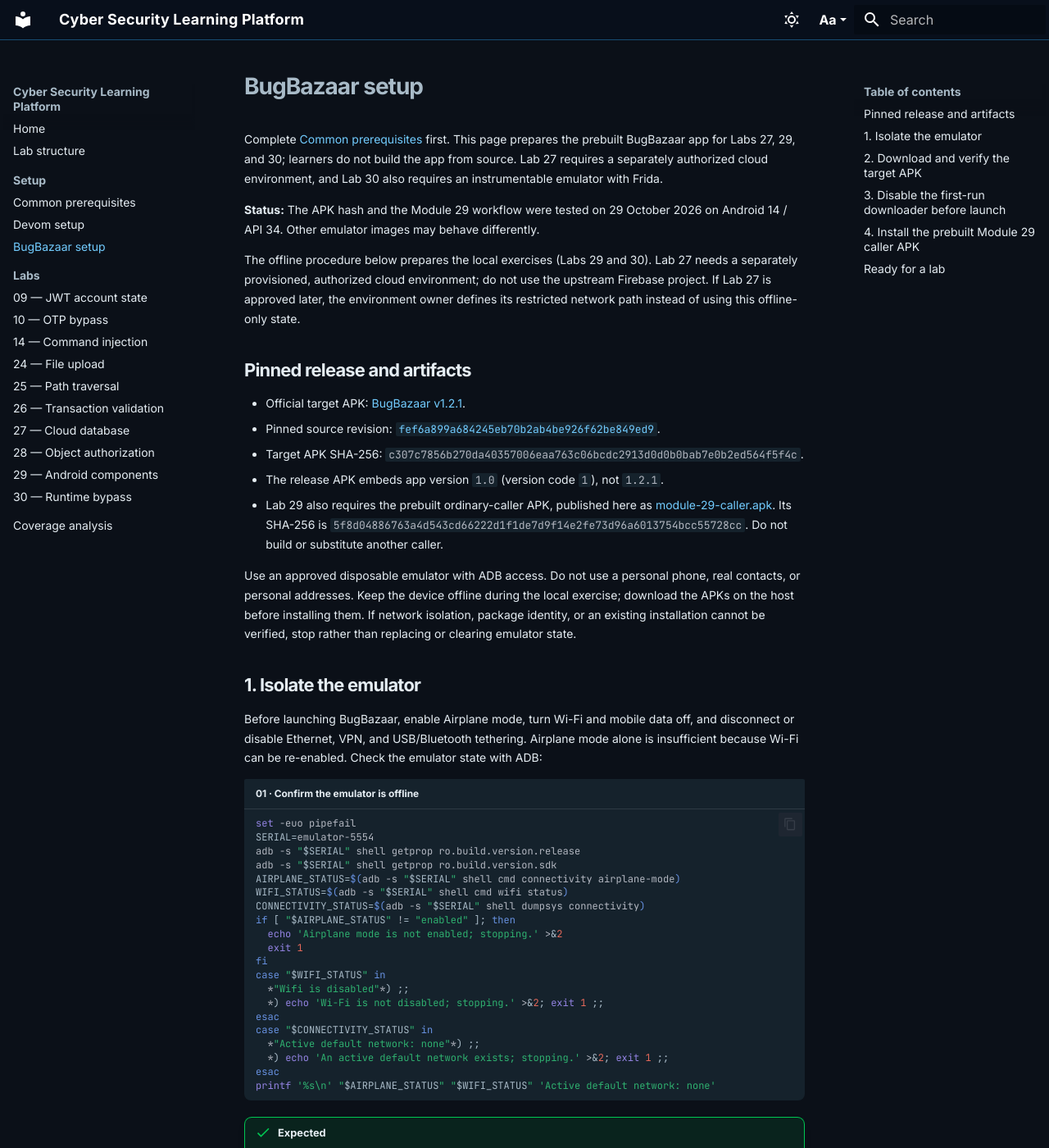
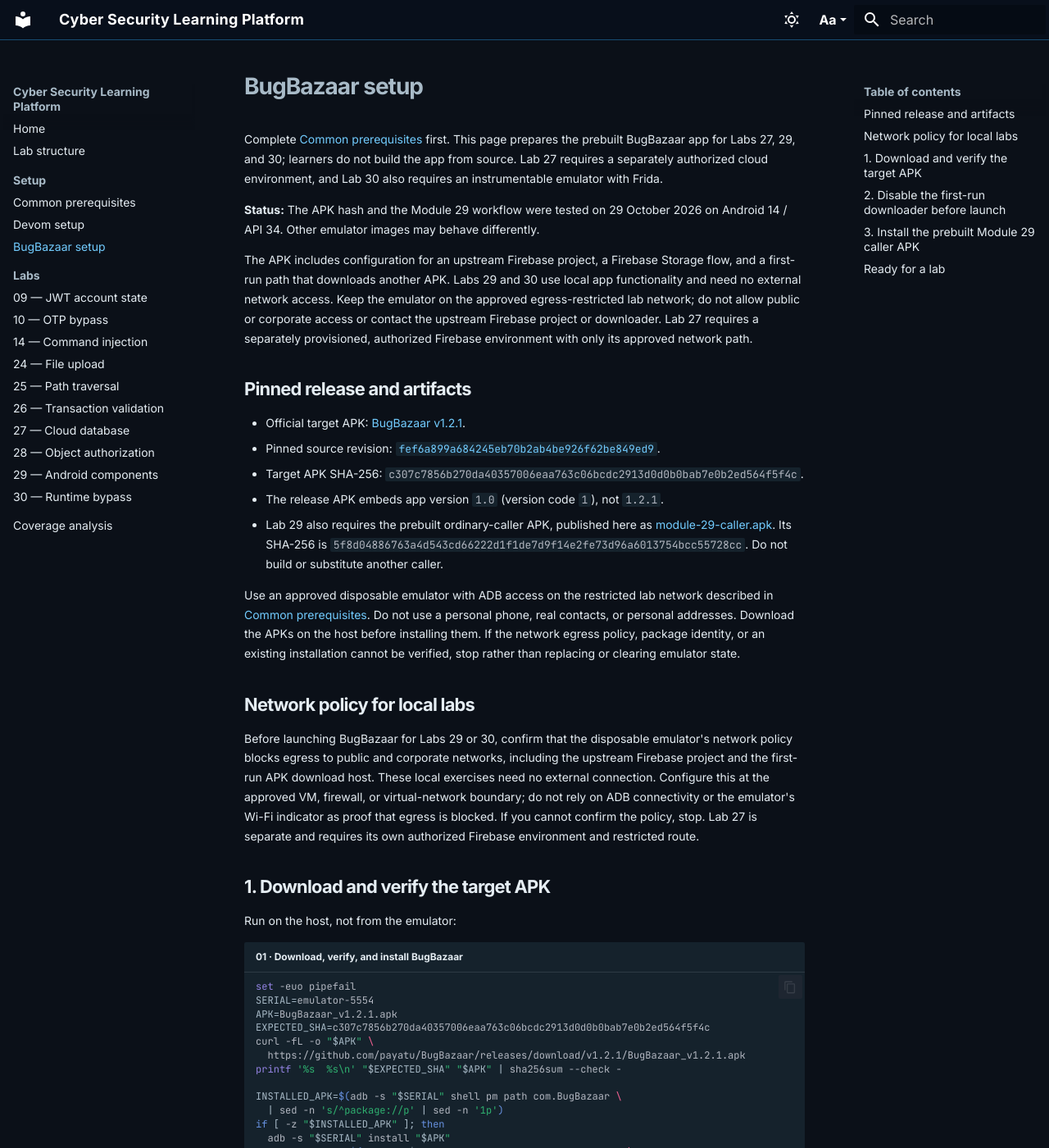
Before and after one commit to azharfatrr/Cyber-Security-Learning-Platform, an MkDocs documentation site: the page built from docs/02-bugbazaar-setup.md, in a window 1280 px wide and 1400 px high. Shown: the whole window at 82% size. Built offline with MkDocs 1.6.1 and Material for MkDocs 9.7.7, drawn with Linux system fonts in a browser that asks for light colours; some of the changed text lies outside the part shown.

Commit message:
Align target network isolation guidance

````diff
--- a/docs/01-devom-setup.md
+++ b/docs/01-devom-setup.md
@@ -9,7 +9,7 @@
 Use the reviewed [Devom revision](https://github.com/memohk/Devom/tree/af4290ce8d2178765bfc2bd96cf233f6d3d03161): `af4290ce8d2178765bfc2bd96cf233f6d3d03161`. This checkout contains `server.py`, `requirements.txt`, and the prebuilt `Dvom.apk` at its root. Python dependencies in `requirements.txt` are not version-pinned. Python 3.12 matches the pinned Dockerfile; the tested loopback run used Python 3.14 with Flask 3.1.3.
 
 !!! danger "Run only in an isolated disposable lab"
-    The pinned server starts Flask with `debug=True`, binds to `0.0.0.0`, and enables an ad-hoc TLS certificate. The debug server can expose sensitive server internals and is reachable on every host interface unless the host firewall restricts it. Use a disposable VM with an approved firewall and network policy. Do not run this service on a personal workstation with sensitive files, or expose it to public or corporate networks.
+    The pinned server starts Flask with `debug=True`, binds to `0.0.0.0`, and enables an ad-hoc TLS certificate. The debug server can expose sensitive server internals and is reachable on every host interface unless the host firewall restricts it. Use a disposable VM with an approved firewall. Restrict network egress, block public and corporate access, and allow only the local host/emulator path required by the selected lab. Do not run this service on a personal workstation with sensitive files.
 
 The server uses HTTPS with a generated, ad-hoc certificate. Certificate trust and the prebuilt Android app's behavior with that certificate depend on your environment. Do not switch to HTTP or disable certificate checks globally just to make a connection work; if the client rejects the certificate, use the API workflow in the labs or stop.
 
--- a/docs/02-bugbazaar-setup.md
+++ b/docs/02-bugbazaar-setup.md
@@ -4,7 +4,7 @@
 
 **Status:** The APK hash and the Module 29 workflow were tested on 29 October 2026 on Android 14 / API 34. Other emulator images may behave differently.
 
-The offline procedure below prepares the local exercises (Labs 29 and 30). Lab 27 needs a separately provisioned, authorized cloud environment; do not use the upstream Firebase project. If Lab 27 is approved later, the environment owner defines its restricted network path instead of using this offline-only state.
+The APK includes configuration for an upstream Firebase project, a Firebase Storage flow, and a first-run path that downloads another APK. Labs 29 and 30 use local app functionality and need no external network access. Keep the emulator on the approved egress-restricted lab network; do not allow public or corporate access or contact the upstream Firebase project or downloader. Lab 27 requires a separately provisioned, authorized Firebase environment with only its approved network path.
 
 ## Pinned release and artifacts
 
@@ -14,43 +14,17 @@
 - The release APK embeds app version `1.0` (version code `1`), not `1.2.1`.
 - Lab 29 also requires the prebuilt ordinary-caller APK, published here as [module-29-caller.apk](assets/apk/module-29-caller.apk). Its SHA-256 is `5f8d04886763a4d543cd66222d1f1de7d9f14e2fe73d96a6013754bcc55728cc`. Do not build or substitute another caller.
 
-Use an approved disposable emulator with ADB access. Do not use a personal phone, real contacts, or personal addresses. Keep the device offline during the local exercise; download the APKs on the host before installing them. If network isolation, package identity, or an existing installation cannot be verified, stop rather than replacing or clearing emulator state.
+Use an approved disposable emulator with ADB access on the restricted lab network described in [Common prerequisites](00-common-setup.md). Do not use a personal phone, real contacts, or personal addresses. Download the APKs on the host before installing them. If the network egress policy, package identity, or an existing installation cannot be verified, stop rather than replacing or clearing emulator state.
 
-## 1. Isolate the emulator
+## Network policy for local labs
 
-Before launching BugBazaar, enable Airplane mode, turn Wi-Fi and mobile data off, and disconnect or disable Ethernet, VPN, and USB/Bluetooth tethering. Airplane mode alone is insufficient because Wi-Fi can be re-enabled. Check the emulator state with ADB:
+Before launching BugBazaar for Labs 29 or 30, confirm that the disposable emulator's network policy blocks egress to public and corporate networks, including the upstream Firebase project and the first-run APK download host. These local exercises need no external connection. Configure this at the approved VM, firewall, or virtual-network boundary; do not rely on ADB connectivity or the emulator's Wi-Fi indicator as proof that egress is blocked. If you cannot confirm the policy, stop. Lab 27 is separate and requires its own authorized Firebase environment and restricted route.
 
-```bash title="01 · Confirm the emulator is offline"
-set -euo pipefail
-SERIAL=emulator-5554
-adb -s "$SERIAL" shell getprop ro.build.version.release
-adb -s "$SERIAL" shell getprop ro.build.version.sdk
-AIRPLANE_STATUS=$(adb -s "$SERIAL" shell cmd connectivity airplane-mode)
-WIFI_STATUS=$(adb -s "$SERIAL" shell cmd wifi status)
-CONNECTIVITY_STATUS=$(adb -s "$SERIAL" shell dumpsys connectivity)
-if [ "$AIRPLANE_STATUS" != "enabled" ]; then
-  echo 'Airplane mode is not enabled; stopping.' >&2
-  exit 1
-fi
-case "$WIFI_STATUS" in
-  *"Wifi is disabled"*) ;;
-  *) echo 'Wi-Fi is not disabled; stopping.' >&2; exit 1 ;;
-esac
-case "$CONNECTIVITY_STATUS" in
-  *"Active default network: none"*) ;;
-  *) echo 'An active default network exists; stopping.' >&2; exit 1 ;;
-esac
-printf '%s\n' "$AIRPLANE_STATUS" "$WIFI_STATUS" 'Active default network: none'
-```
+## 1. Download and verify the target APK
 
-!!! success "Expected"
-    Android reports airplane mode `enabled`, `Wifi is disabled`, and `Active default network: none`. Also verify in Quick Settings that mobile data is off and no other transport, VPN, or tethering is connected. Stop if any check fails or isolation cannot be confirmed. If ADB disconnects while changing network state, reconnect to the same existing emulator; do not wipe or reset it. Substitute the serial shown by `adb devices -l` if it differs from `emulator-5554`.
+Run on the host, not from the emulator:
 
-## 2. Download and verify the target APK
-
-Run on the host, not on the offline emulator:
-
-```bash title="02 · Download, verify, and install BugBazaar"
+```bash title="01 · Download, verify, and install BugBazaar"
 set -euo pipefail
 SERIAL=emulator-5554
 APK=BugBazaar_v1.2.1.apk
@@ -81,11 +55,11 @@
 !!! success "Expected"
     The downloaded APK hash matches, the installed APK hash is identical, and package metadata reports version name `1.0` / version code `1`. A checksum, ADB, or installation error stops this procedure. If a pre-existing installation does not match, do not replace, uninstall, or clear it; use a fresh disposable emulator. Package metadata alone cannot distinguish this release from older versions.
 
-## 3. Disable the first-run downloader before launch
+## 2. Disable the first-run downloader before launch
 
 This debug APK's first-run path can download another APK from GitHub. Preserve existing preferences: if `MyAppPreferences.xml` already exists, accept it only if it already contains `isFirstRun=false`; otherwise stop without changing it. Create the small guard only when the file is absent:
 
-```bash title="03 · Set the first-run download guard"
+```bash title="02 · Set the first-run download guard"
 set -euo pipefail
 SERIAL=emulator-5554
 adb -s "$SERIAL" shell "run-as com.BugBazaar sh -c 'if [ -e shared_prefs/MyAppPreferences.xml ]; then grep -Fq \"name=\\\"isFirstRun\\\" value=\\\"false\\\"\" shared_prefs/MyAppPreferences.xml || { echo \"Existing preferences do not have isFirstRun=false; stopping without changes.\" >&2; exit 1; }; else mkdir -p shared_prefs && printf \"%s\\\\n\" \"<map>\" \"<boolean name=\\\"isFirstRun\\\" value=\\\"false\\\" />\" \"</map>\" > shared_prefs/MyAppPreferences.xml; fi'"
@@ -96,13 +70,13 @@
 !!! success "Expected"
     The output contains `<boolean name="isFirstRun" value="false" />`. If `run-as` fails or the value is not `false`, stop; do not launch the app. Existing preferences are never overwritten. In the absent-file case this creates only the first-run guard; it does not modify the database.
 
-## 4. Install the prebuilt Module 29 caller APK
+## 3. Install the prebuilt Module 29 caller APK
 
 The caller is a separate ordinary app with its own package and UID. Download the published [module-29-caller.apk](assets/apk/module-29-caller.apk) on the host during setup. Install and verify it now, but do not launch it until Lab 29 has created or confirmed its synthetic marker record.
 
-Save the downloaded `module-29-caller.apk` in the current host working directory before running the command block. Keep the emulator offline; download or copy the artifact on the host.
+Save the downloaded `module-29-caller.apk` in the current host working directory before running the command block. Download or copy the artifact on the host, not from the emulator.
 
-```bash title="04 · Verify and install the caller APK"
+```bash title="03 · Verify and install the caller APK"
 set -euo pipefail
 SERIAL=emulator-5554
 CALLER_APK=module-29-caller.apk
@@ -134,4 +108,4 @@
 
 ## Ready for a lab
 
-BugBazaar is ready only when the target APK and, for Lab 29, the caller APK match their expected hashes, the first-run guard reads back correctly, and the emulator's offline state is confirmed. Return to the selected lab for scenario-specific accounts, data, and exercise steps. BugBazaar setup alone does not satisfy Lab 27's cloud authorization requirements or replace Lab 30's Frida prerequisites.
+BugBazaar is ready for Labs 29–30 only when the target APK and, for Lab 29, the caller APK match their expected hashes, the first-run guard reads back correctly, and the restricted egress policy is confirmed. Return to the selected lab for scenario-specific accounts, data, and exercise steps. BugBazaar setup alone does not satisfy Lab 27's cloud authorization requirements or replace Lab 30's Frida prerequisites.
--- a/docs/29-components.md
+++ b/docs/29-components.md
@@ -16,7 +16,7 @@
 
 ## Before you begin
 
-Complete [Common prerequisites](00-common-setup.md) and [BugBazaar setup](02-bugbazaar-setup.md). Install and verify BugBazaar and the prebuilt caller app before starting. Use an approved disposable emulator and keep it offline. Do not build either app or use a personal phone, real contacts, or personal addresses.
+Complete [Common prerequisites](00-common-setup.md) and [BugBazaar setup](02-bugbazaar-setup.md). Install and verify BugBazaar and the prebuilt caller app before starting. Use an approved disposable emulator on the egress-restricted lab network. Do not build either app or use a personal phone, real contacts, or personal addresses.
 
 ## Tools needed
 
@@ -54,7 +54,7 @@
 
 Record BugBazaar's UID. It varies by emulator; you will compare it with the caller's UID in Step 3.
 
-If the emulator is missing, unauthorized, or either package has no `package:` path, stop. Do not wipe or reset the emulator. Confirm it remains offline as described in BugBazaar setup.
+If the emulator is missing, unauthorized, or either package has no `package:` path, stop. Do not wipe or reset the emulator. Confirm its egress restrictions as described in BugBazaar setup.
 
 ### 2. Find or create the synthetic address
 
--- a/docs/30-runtime-bypass.md
+++ b/docs/30-runtime-bypass.md
@@ -18,7 +18,7 @@
 
 ## Guided walkthrough
 
-You will use the host terminal, the Android emulator, and JADX. ADB commands go in the host terminal, not in the emulator. Keep the emulator offline as described in [BugBazaar setup](02-bugbazaar-setup.md), and use only the synthetic PIN prepared for this lab.
+You will use the host terminal, the Android emulator, and JADX. ADB commands go in the host terminal, not in the emulator. Keep the emulator on the egress-restricted lab network described in [BugBazaar setup](02-bugbazaar-setup.md), and use only the synthetic PIN prepared for this lab.
 
 !!! warning "Check the versions before you attach"
     The tested setup used Frida 17.4.2 on an x86_64 Android 14 / API 34 emulator. Confirm that your Frida client and the emulator's Frida server report the same version before you start.
````
Also changed, not shown: docs/00-common-setup.md (+1 -1 lines), docs/27-cloud-database.md (+1 -1 lines), test_site.py (+15 -0 lines).
